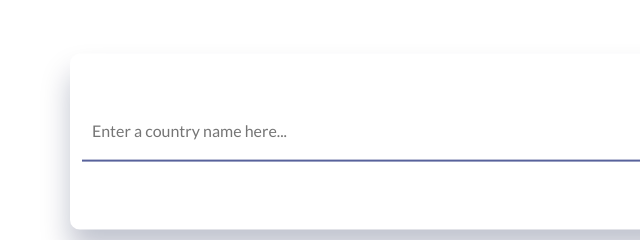
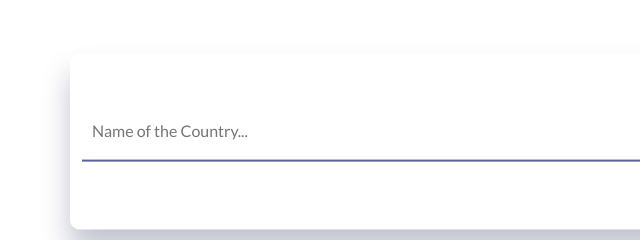
Before and after one commit to Hasan1mam/Assignment_Four_MISS, a plain HTML site: page index.html in a window 1280 px wide. Shown: the part 276-516 px from the top of the page, 0-640 px from the left. Drawn offline with nearby package versions, Linux system fonts and the light colour scheme.

Commit message:
Update index.html

```diff
--- a/index.html
+++ b/index.html
@@ -14,7 +14,7 @@
     <div class="container">
       <div class="search-showcase" >
 
-        <input type="text" id="search" placeholder="Enter a country name here..."/>
+        <input type="text" id="search" placeholder="Name of the Country..."/>
         <button id="search-btn" onclick="covid_api()"><img src="search.png"></button>
 
       </div>
```
